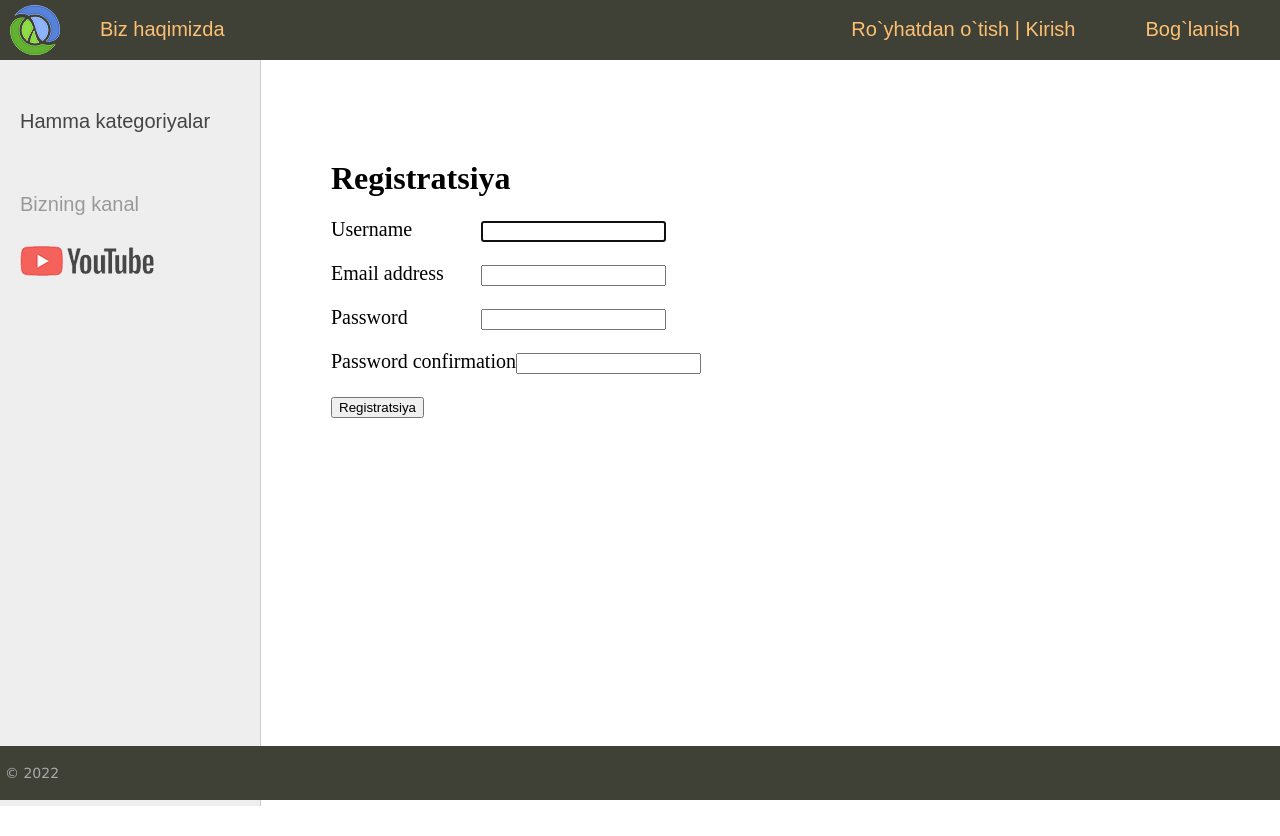
After one commit to ROtabekDev/Barselona-team-Django, a Django app: page /register/ in a window 1280 px wide. The commit adds this page. Run offline with Django 4.2, Linux system fonts and the light colour scheme; data that the repository does not hold is empty.

Commit message:
Registratsiya

```diff
--- a/players/forms.py
+++ b/players/forms.py
@@ -1,6 +1,9 @@
+from dataclasses import field
 from django import forms
 from .models import *
 from django.core.exceptions import ValidationError
+from django.contrib.auth.forms import UserCreationForm
+from django.contrib.auth.models import User
 
 class AddPostForm(forms.ModelForm):
 
@@ -22,3 +25,16 @@ class AddPostForm(forms.ModelForm):
             raise ValidationError("200 ta simvoldan uzun.")
 
         return title
+
+
+
+class RegisterUserForm(UserCreationForm):
+
+    username =  forms.CharField(label='Login', widget=forms.TextInput(attrs={'class': 'form-input'})),
+    email = forms.EmailField(label='Email',widget=forms.EmailInput(attrs={'class': 'form-input'})),
+    password1 = forms.CharField(label='Parol',widget=forms.PasswordInput(attrs={'class': 'form-input'})),
+    password2 = forms.CharField(label='Qayta parol',widget=forms.PasswordInput(attrs={'class': 'form-input'})),
+
+    class Meta:
+        model = User
+        fields = ('username', 'email','password1', 'password2')
--- a/players/templates/players/base.html
+++ b/players/templates/players/base.html
@@ -25,6 +25,7 @@
                             <li class="last"><a href="{% url m.url_name %}">{{m.title}}</a></li>
                     {% endif %}
                 {% endfor %}
+				<li class="last"><a href="{% url 'register' %}">Ro`yhatdan o`tish</a> | <a href="{% url 'login' %}">Kirish</a></li>
                 </ul>
                 <div class="clear"></div>
 		    </div>
--- /dev/null
+++ b/players/templates/players/register.html
@@ -0,0 +1,15 @@
+{% extends "players/base.html" %}
+
+{% block content %}
+<h1>{{ title }}</h1>
+
+<form method="post">
+    {% csrf_token %}
+
+    {% for f in form %}
+    <p><label class="form-label" for="{{ f.id_for_label }}">{{ f.label }}</label>{{ f }}</p>
+    <div class="form-error">{{ f.errors }}</div>
+    {% endfor %}
+    <button type="submit">Registratsiya</button>
+</form>
+{% endblock %}
--- a/players/urls.py
+++ b/players/urls.py
@@ -8,6 +8,7 @@ urlpatterns = [
     path('addpage/', AddPage.as_view(), name='add_page'),
     path('contact/', contact, name='contact'),
     path('login/', login, name='login'),
+    path('register/', RegisterUser.as_view(), name='register'),
     path('post/<slug:post_slug>/', ShowPost.as_view(), name='post'),
     path('category/<slug:cat_slug>/', PlayersCategory.as_view(), name='category'),
 ]
--- a/players/utils.py
+++ b/players/utils.py
@@ -6,7 +6,7 @@ from django.db.models import Count
 menu = [{'title': 'Biz haqimizda', 'url_name': 'about'},
         {'title': 'Futbolchi qo`shish', 'url_name': 'add_page'},
         {'title': 'Bog`lanish', 'url_name': 'contact'},
-        {'title': 'Chiqish', 'url_name': 'login'},
+
 ]
 
 class DataMixin:
--- a/players/views.py
+++ b/players/views.py
@@ -1,11 +1,12 @@
 
 from django.shortcuts import get_object_or_404, render, redirect
+from django.contrib.auth.forms import UserCreationForm
 from django.http import Http404, HttpResponse
 from django.urls import reverse_lazy
 from django.views.generic import ListView, DetailView, CreateView
 from django.contrib.auth.mixins import LoginRequiredMixin
 
-from .forms import AddPostForm
+from .forms import AddPostForm, RegisterUserForm
 from .models import Players, Category
 from .utils import menu, DataMixin
 from django.core.paginator import Paginator
@@ -134,3 +135,14 @@ class PlayersCategory(DataMixin, ListView):
 #     }
 
 #     return render(request, 'players/index.html', context=context)
+
+class RegisterUser(DataMixin, CreateView):
+    form_class = RegisterUserForm
+    template_name = 'players/register.html'
+    success_url = reverse_lazy('login')
+
+
+    def get_context_data(self, *, object_list=None, **kwargs):
+        context = super().get_context_data(**kwargs)
+        c_def = self.get_user_context(title='Registratsiya')
+        return dict(list(context.items()) + list(c_def.items()))
```
